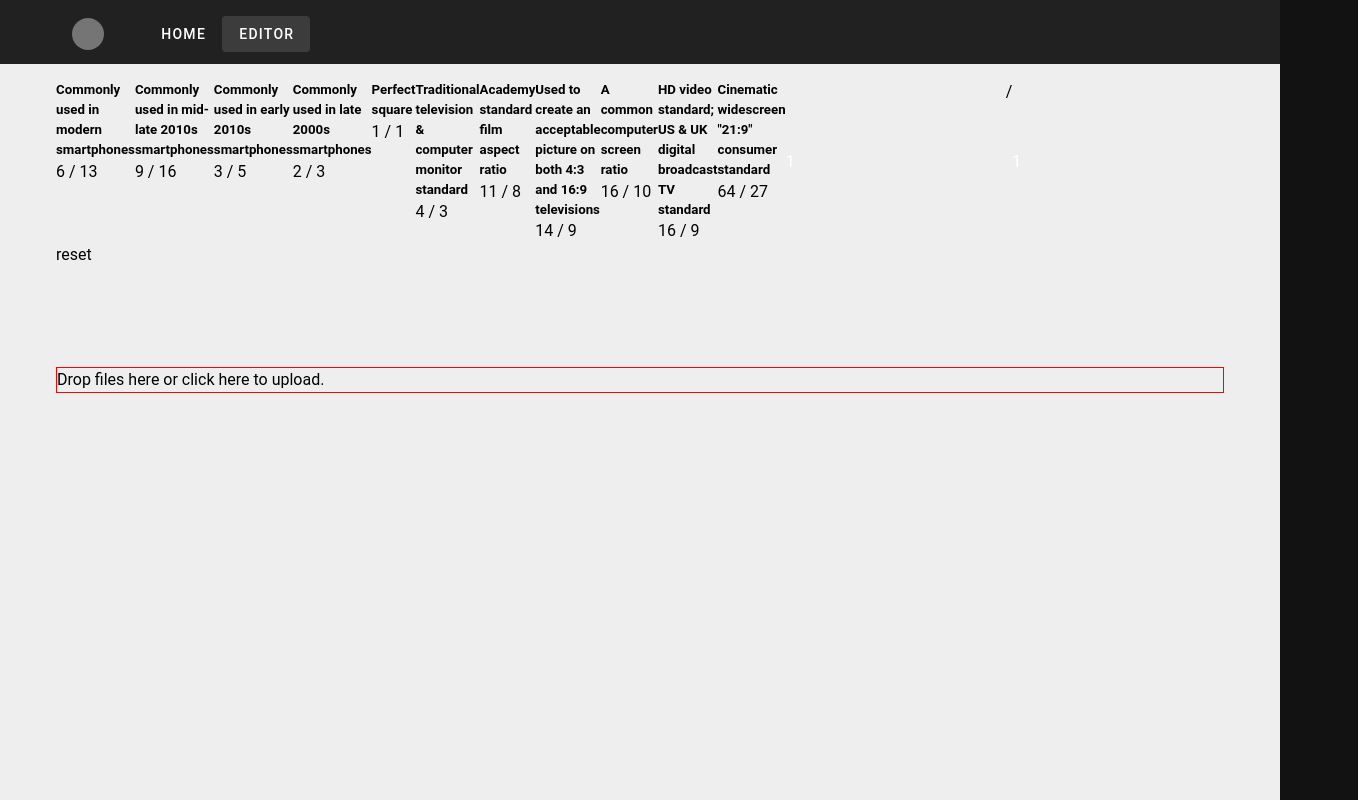
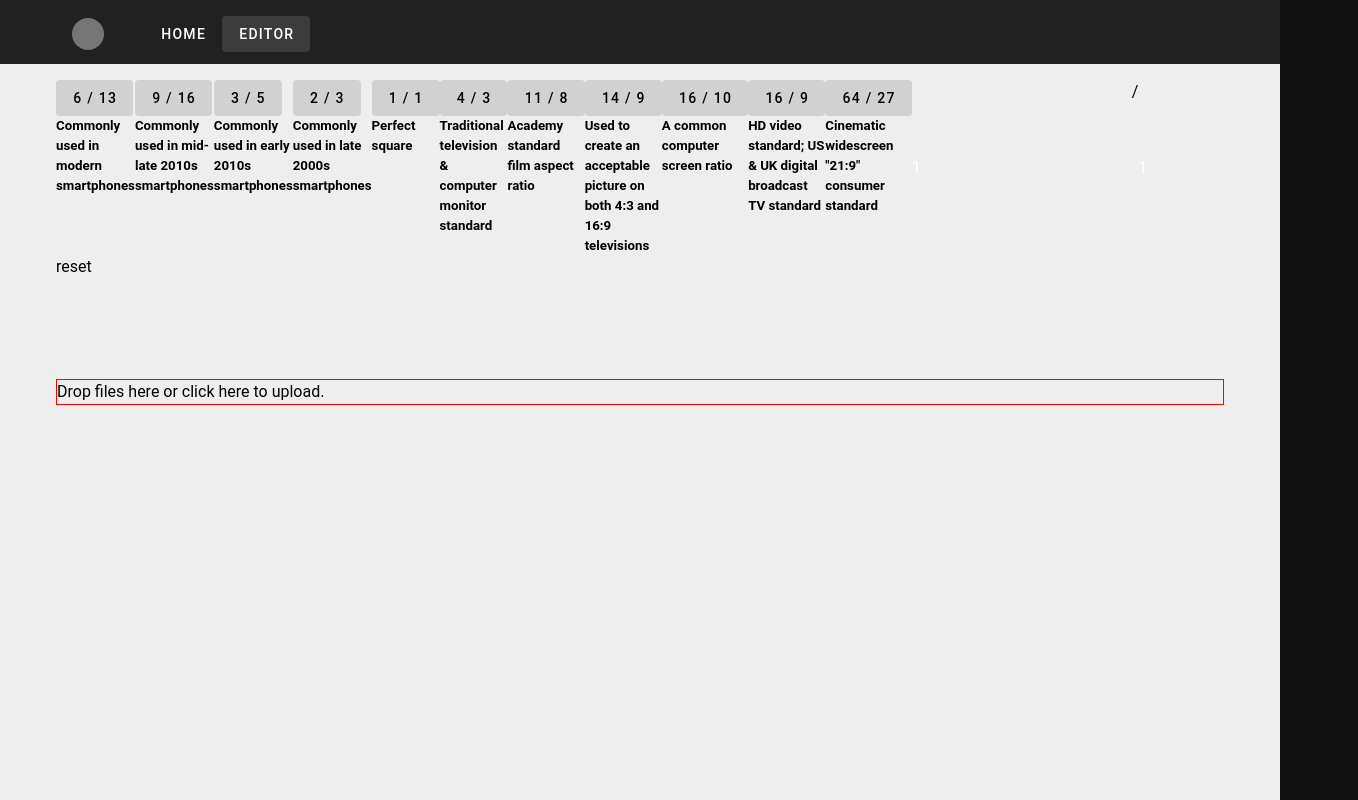
Before and after one commit to SugarF0x/resize-wallpaper, a Vue app: page /editor in a window 1280 px wide. Shown: the whole page, 1358 px wide, since content can reach past the window. Built offline with nearby package versions, Linux system fonts and the light colour scheme.

Commit message:
reposition buttons

```diff
--- a/src/views/Editor/components/Settings/AspectRatio.vue
+++ b/src/views/Editor/components/Settings/AspectRatio.vue
@@ -27,10 +27,10 @@ function setXY(x: number, y: number) {
 <template>
   <div class="aspect-ratio">
     <div v-for="[title, x, y] in presets" :key="title">
+      <v-btn @click="setXY(x, y)" variant="tonal">
+        {{ x }} / {{ y }}
+      </v-btn>
       <h5>{{ title }}</h5>
-      <button @click="setXY(x, y)">
-        {{ x }} / {{ y }}
-      </button>
     </div>
 
     <div class="input-wrapper">
```
